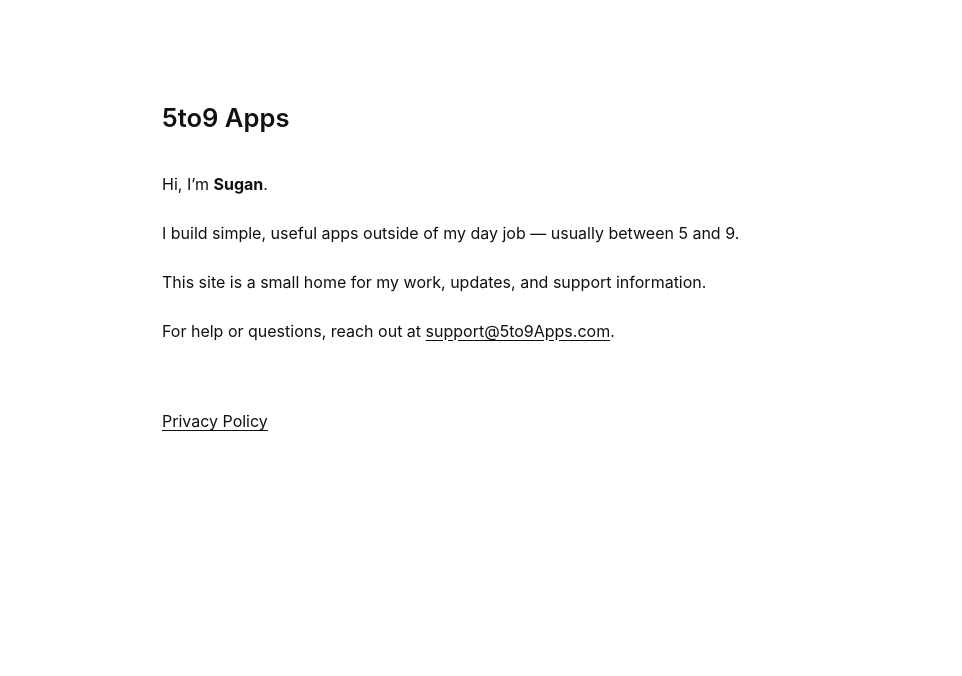
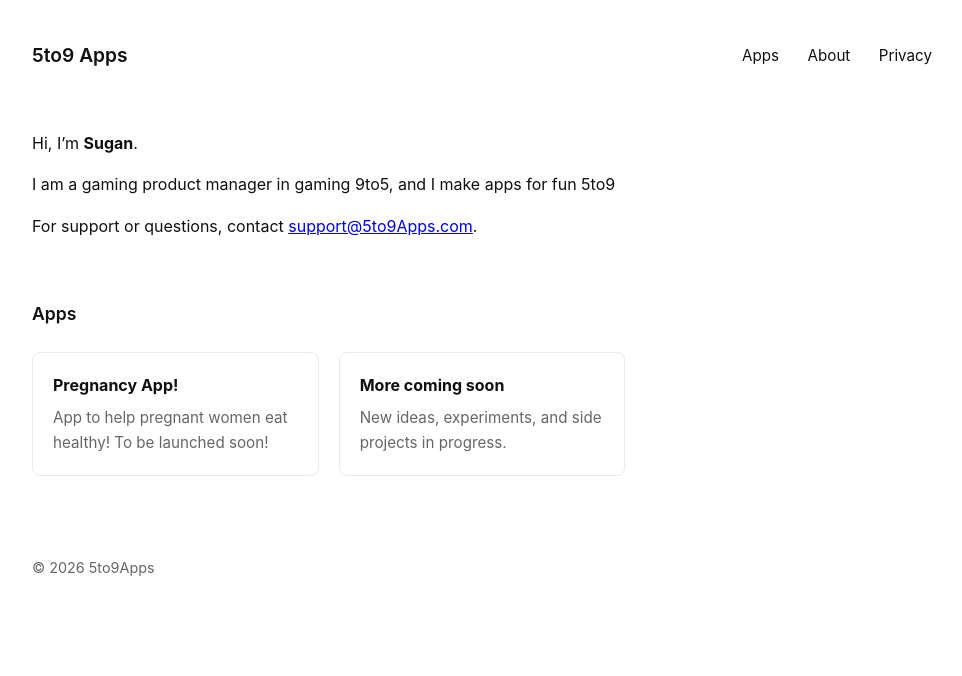
Before and after one commit to suganshreyas/5to9apps.github.io, a plain HTML site: page index.html in a window 1280 px wide. Shown: the whole page, without its empty margins (158-1120 px from the left). Drawn offline with Linux system fonts and the light colour scheme.

Commit message:
Changed template

```diff
--- a/index.html
+++ b/index.html
@@ -9,7 +9,7 @@
     :root {
       --text: #111;
       --muted: #666;
-      --link: #111;
+      --border: #eaeaea;
       --bg: #fff;
     }
 
@@ -19,74 +19,151 @@
       color: var(--text);
       font-family: -apple-system, BlinkMacSystemFont, "Segoe UI",
                    Roboto, Helvetica, Arial, sans-serif;
-      line-height: 1.65;
+      line-height: 1.6;
     }
 
     .container {
-      max-width: 640px;
-      padding: 80px 24px;
+      max-width: 900px;
       margin: 0 auto;
+      padding: 40px 24px 80px;
     }
 
-    h1 {
-      font-size: 1.6rem;
-      font-weight: 600;
-      margin-bottom: 2rem;
+    /* Header / Tabs */
+    header {
+      display: flex;
+      justify-content: space-between;
+      align-items: center;
+      margin-bottom: 60px;
     }
 
-    p {
-      margin-bottom: 1.4rem;
-      font-size: 1rem;
+    header h1 {
+      font-size: 1.2rem;
+      font-weight: 600;
+      margin: 0;
     }
 
-    a {
-      color: var(--link);
-      text-decoration: underline;
-      text-underline-offset: 3px;
+    nav a {
+      margin-left: 24px;
+      font-size: 0.95rem;
+      color: var(--text);
+      text-decoration: none;
     }
 
-    a:hover {
+    nav a:hover {
       opacity: 0.7;
     }
 
-    .muted {
+    /* Intro */
+    .intro {
+      max-width: 640px;
+      margin-bottom: 60px;
+    }
+
+    /* Section titles */
+    h2 {
+      font-size: 1.1rem;
+      font-weight: 600;
+      margin-bottom: 24px;
+    }
+
+    /* App cards */
+    .apps-grid {
+      display: grid;
+      grid-template-columns: repeat(auto-fill, minmax(260px, 1fr));
+      gap: 20px;
+    }
+
+    .app-card {
+      border: 1px solid var(--border);
+      border-radius: 8px;
+      padding: 20px;
+      text-decoration: none;
+      color: var(--text);
+      background: #fff;
+    }
+
+    .app-card:hover {
+      border-color: #ccc;
+    }
+
+    .app-card h3 {
+      font-size: 1rem;
+      margin: 0 0 8px;
+    }
+
+    .app-card p {
+      font-size: 0.95rem;
+      color: var(--muted);
+      margin: 0;
+    }
+
+    /* Footer */
+    footer {
+      margin-top: 80px;
+      font-size: 0.9rem;
       color: var(--muted);
     }
 
-    footer {
-      margin-top: 4rem;
-      font-size: 0.9rem;
+    footer a {
+      color: var(--muted);
     }
   </style>
 </head>
 
 <body>
-  <main class="container">
+  <div class="container">
+    <header>
       <h1>5to9 Apps</h1>
+      <nav>
+        <a href="#apps">Apps</a>
+        <a href="#about">About</a>
+        <a href="/privacy.html">Privacy</a>
+      </nav>
+    </header>
 
+    <section id="about" class="intro">
       <p>
         Hi, I’m <strong>Sugan</strong>.
       </p>
 
       <p>
-      I build simple, useful apps outside of my day job — usually between
-      5 and 9.
+        I am a gaming product manager in gaming 9to5, and I make apps for fun 5to9
       </p>
 
       <p>
-      This site is a small home for my work, updates, and support information.
-    </p>
-
-    <p>
-      For help or questions, reach out at
+        For support or questions, contact
         <a href="mailto:support@5to9Apps.com">support@5to9Apps.com</a>.
       </p>
+    </section>
+
+    <section id="apps">
+      <h2>Apps</h2>
+
+      <div class="apps-grid">
+        <!-- App card -->
+        <a class="app-card" href="#">
+          <h3>Pregnancy App!</h3>
+          <p>
+            App to help pregnant women eat healthy!
+            To be launched soon!
+          </p>
+        </a>
+
+        <!-- Placeholder -->
+        <div class="app-card">
+          <h3>More coming soon</h3>
+          <p>
+            New ideas, experiments, and side projects in progress.
+          </p>
+        </div>
+      </div>
+    </section>
 
     <footer>
-      <p class="muted">
-        <a href="/privacy.html">Privacy Policy</a>
+      <p>
+        © 2026 5to9Apps
       </p>
     </footer>
-  </main>
+  </div>
 </body>
 </html>
```
Lines whose indentation alone changed are shown as unchanged.
